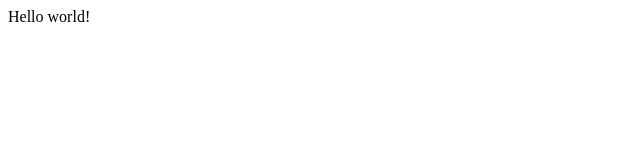
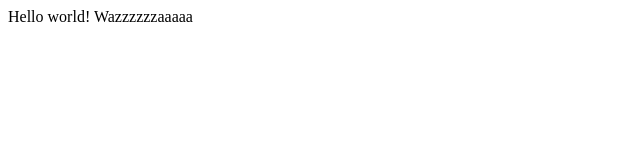
Before and after one commit to iceyboy90/iceyboy90.github.io, a plain HTML site: page index.html in a window 1280 px wide. Shown: the whole page, without its empty margins (0-640 px from the left). Drawn offline with Linux system fonts and the light colour scheme.

Commit message:
index.html

```diff
--- a/index.html
+++ b/index.html
@@ -6,4 +6,5 @@
 
 <body>
     Hello world!
+    Wazzzzzzaaaaa
 </body>
```
